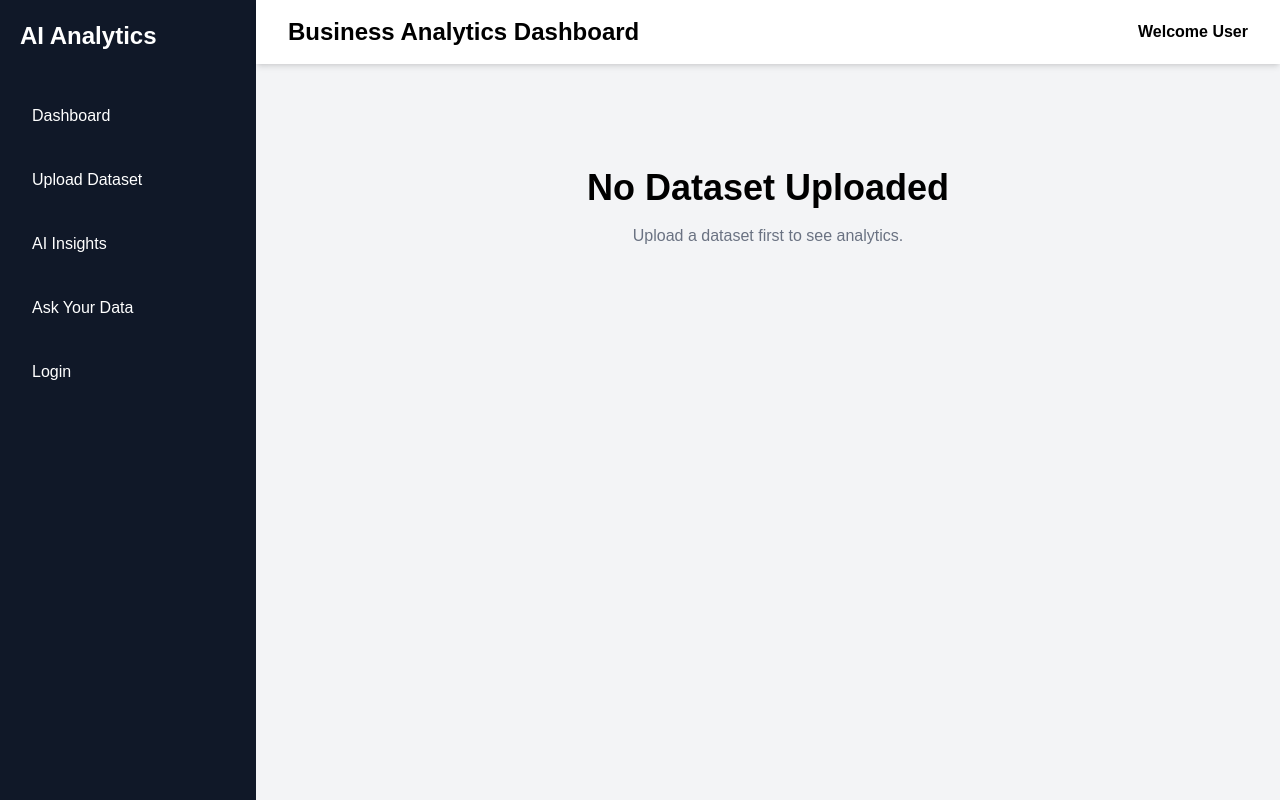
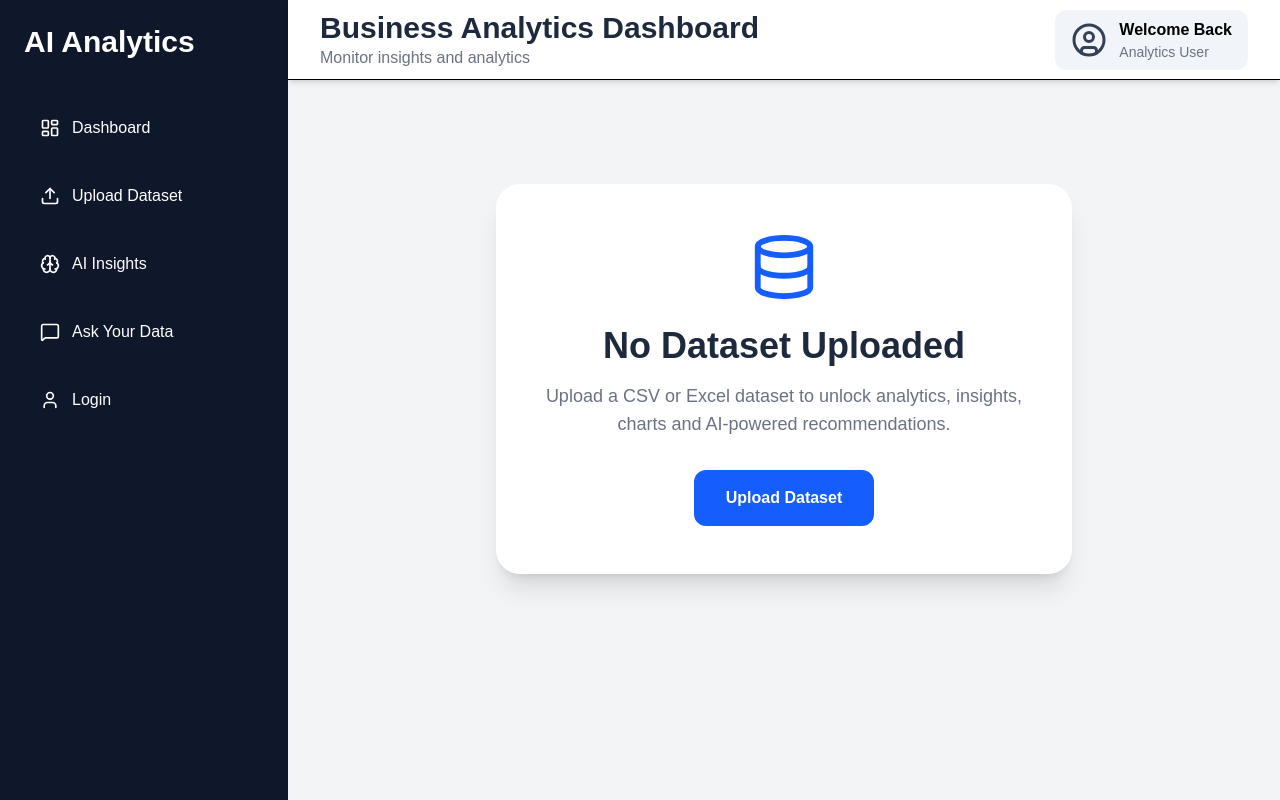
Before and after one commit to Jaskaran710/AI-Business-Analytics-Platform, a React (Vite) app in the folder client/: page / in a window 1280 px wide. Built offline with nearby package versions, Linux system fonts and the light colour scheme.

Commit message:
Improve dashboard UI and chart styling

```diff
--- a/client/package.json
+++ b/client/package.json
@@ -11,8 +11,10 @@
   },
   "dependencies": {
     "axios": "^1.16.1",
+    "lucide-react": "^1.17.0",
     "react": "^19.2.6",
     "react-dom": "^19.2.6",
+    "react-hot-toast": "^2.6.0",
     "react-icons": "^5.6.0",
     "react-router-dom": "^7.16.0",
     "recharts": "^3.8.1"
--- a/client/src/charts/DataDistributionChart.jsx
+++ b/client/src/charts/DataDistributionChart.jsx
@@ -5,6 +5,15 @@ import {
   Tooltip,
   ResponsiveContainer
 } from "recharts";
+
+const COLORS = [
+  "#2563eb",
+  "#10b981",
+  "#f59e0b",
+  "#ef4444",
+  "#8b5cf6",
+  "#06b6d4"
+];
 
 const DataDistributionChart = ({ data }) => {
 
@@ -14,15 +23,19 @@ const DataDistributionChart = ({ data }) => {
 
   return (
 
-    <div className="bg-white p-6 rounded-xl shadow-md">
+    <div className="bg-white p-8 rounded-2xl shadow-xl border">
 
-      <h2 className="text-2xl font-bold mb-6">
+      <h2 className="text-2xl font-bold text-slate-800 mb-2">
         Data Distribution
       </h2>
 
+      <p className="text-gray-500 mb-6">
+        Distribution of dataset metrics
+      </p>
+
       <ResponsiveContainer
         width="100%"
-        height={350}
+        height={400}
       >
 
         <PieChart>
@@ -31,13 +44,22 @@ const DataDistributionChart = ({ data }) => {
             data={data}
             dataKey="value"
             nameKey="name"
-            outerRadius={120}
+            outerRadius={140}
             label
           >
 
             {
               data.map((entry, index) => (
-                <Cell key={index} />
+
+                <Cell
+                  key={index}
+                  fill={
+                    COLORS[
+                      index % COLORS.length
+                    ]
+                  }
+                />
+
               ))
             }
 
@@ -52,6 +74,7 @@ const DataDistributionChart = ({ data }) => {
     </div>
 
   );
+
 };
 
 export default DataDistributionChart;
--- a/client/src/charts/RevenueLineChart.jsx
+++ b/client/src/charts/RevenueLineChart.jsx
@@ -16,20 +16,28 @@ const RevenueLineChart = ({ data }) => {
 
   return (
 
-    <div className="bg-white p-6 rounded-xl shadow-md">
+    <div className="bg-white p-8 rounded-2xl shadow-xl border">
 
-      <h2 className="text-2xl font-bold mb-6">
+      <h2 className="text-2xl font-bold text-slate-800 mb-2">
         Revenue Trend
       </h2>
+
+      <p className="text-gray-500 mb-6">
+        Performance trend across metrics
+      </p>
 
       <ResponsiveContainer
         width="100%"
         height={350}
       >
 
-        <LineChart data={data}>
+        <LineChart
+          data={data}
+        >
 
-          <CartesianGrid strokeDasharray="3 3" />
+          <CartesianGrid
+            strokeDasharray="4 4"
+          />
 
           <XAxis dataKey="name" />
 
@@ -40,6 +48,9 @@ const RevenueLineChart = ({ data }) => {
           <Line
             type="monotone"
             dataKey="value"
+            stroke="#10b981"
+            strokeWidth={3}
+            dot={{ r: 5 }}
           />
 
         </LineChart>
--- a/client/src/charts/SalesBarChart.jsx
+++ b/client/src/charts/SalesBarChart.jsx
@@ -16,22 +16,38 @@ const SalesBarChart = ({ data }) => {
 
   return (
 
-    <div className="bg-white p-6 rounded-xl shadow-md">
+    <div className="bg-white p-8 rounded-2xl shadow-xl border">
 
-      <h2 className="text-2xl font-bold mb-6">
+      <h2 className="text-2xl font-bold text-slate-800 mb-2">
         Sales Overview
       </h2>
+
+      <p className="text-gray-500 mb-6">
+        Dataset metric distribution
+      </p>
 
       <ResponsiveContainer
         width="100%"
         height={350}
       >
 
-        <BarChart data={data}>
+        <BarChart
+          data={data}
+          margin={{
+            top: 10,
+            right: 20,
+            left: 0,
+            bottom: 10
+          }}
+        >
 
-          <CartesianGrid strokeDasharray="3 3" />
+          <CartesianGrid
+            strokeDasharray="4 4"
+          />
 
-          <XAxis dataKey="name" />
+          <XAxis
+            dataKey="name"
+          />
 
           <YAxis />
 
@@ -39,6 +55,8 @@ const SalesBarChart = ({ data }) => {
 
           <Bar
             dataKey="value"
+            radius={[8, 8, 0, 0]}
+            fill="#2563eb"
           />
 
         </BarChart>
@@ -48,6 +66,7 @@ const SalesBarChart = ({ data }) => {
     </div>
 
   );
+
 };
 
 export default SalesBarChart;
--- a/client/src/components/Navbar.jsx
+++ b/client/src/components/Navbar.jsx
@@ -1,17 +1,48 @@
+import { UserCircle } from "lucide-react";
+
 const Navbar = () => {
+
   return (
-    <div className="h-16 bg-white shadow-md flex items-center justify-between px-8">
 
-      <h2 className="text-2xl font-bold">
-        Business Analytics Dashboard
-      </h2>
+    <div className="h-20 bg-white shadow-md flex items-center justify-between px-8 border-b">
 
-      <div className="font-semibold">
-        Welcome User
+      <div>
+
+        <h2 className="text-3xl font-bold text-slate-800">
+          Business Analytics Dashboard
+        </h2>
+
+        <p className="text-gray-500">
+          Monitor insights and analytics
+        </p>
+
+      </div>
+
+      <div className="flex items-center gap-3 bg-slate-100 px-4 py-2 rounded-xl">
+
+        <UserCircle
+          size={36}
+          className="text-slate-700"
+        />
+
+        <div>
+
+          <p className="font-semibold">
+            Welcome Back
+          </p>
+
+          <p className="text-sm text-gray-500">
+            Analytics User
+          </p>
+
+        </div>
+
       </div>
 
     </div>
+
   );
+
 };
 
 export default Navbar;
--- a/client/src/components/Sidebar.jsx
+++ b/client/src/components/Sidebar.jsx
@@ -1,52 +1,71 @@
 import { Link } from "react-router-dom";
 
+import {
+  LayoutDashboard,
+  Upload,
+  Brain,
+  MessageSquare,
+  User
+} from "lucide-react";
+
 const Sidebar = () => {
+
   return (
-    <div className="w-64 min-h-screen bg-gray-900 text-white p-5">
-      <h1 className="text-2xl font-bold mb-10">
+
+    <div className="w-72 min-h-screen bg-slate-900 text-white p-6 shadow-2xl">
+
+      <h1 className="text-3xl font-bold mb-10">
         AI Analytics
       </h1>
 
-      <div className="flex flex-col gap-4">
+      <div className="flex flex-col gap-3">
 
         <Link
           to="/"
-          className="hover:bg-gray-700 p-3 rounded-lg"
+          className="flex items-center gap-3 hover:bg-slate-800 p-4 rounded-xl transition"
         >
+          <LayoutDashboard size={20} />
           Dashboard
         </Link>
 
         <Link
           to="/upload"
-          className="hover:bg-gray-700 p-3 rounded-lg"
+          className="flex items-center gap-3 hover:bg-slate-800 p-4 rounded-xl transition"
         >
+          <Upload size={20} />
           Upload Dataset
         </Link>
 
         <Link
           to="/ai-insights"
-          className="hover:bg-gray-700 p-3 rounded-lg"
+          className="flex items-center gap-3 hover:bg-slate-800 p-4 rounded-xl transition"
         >
+          <Brain size={20} />
           AI Insights
         </Link>
 
         <Link
           to="/ask-data"
-          className="hover:bg-gray-700 p-3 rounded-lg"
+          className="flex items-center gap-3 hover:bg-slate-800 p-4 rounded-xl transition"
         >
+          <MessageSquare size={20} />
           Ask Your Data
         </Link>
 
         <Link
           to="/login"
-          className="hover:bg-gray-700 p-3 rounded-lg"
+          className="flex items-center gap-3 hover:bg-slate-800 p-4 rounded-xl transition"
         >
+          <User size={20} />
           Login
         </Link>
 
       </div>
+
     </div>
+
   );
+
 };
 
 export default Sidebar;
--- a/client/src/main.jsx
+++ b/client/src/main.jsx
@@ -1,5 +1,7 @@
 import { StrictMode } from "react";
 import { createRoot } from "react-dom/client";
+
+import { Toaster } from "react-hot-toast";
 
 import "./index.css";
 
@@ -17,6 +19,10 @@ createRoot(
 
     <AnalyticsProvider>
 
+      <Toaster
+        position="top-right"
+      />
+
       <App />
 
     </AnalyticsProvider>
--- a/client/src/pages/Dashboard.jsx
+++ b/client/src/pages/Dashboard.jsx
@@ -1,4 +1,5 @@
 import { useContext } from "react";
+import { Database } from "lucide-react";
 
 import DashboardLayout from "../layouts/DashboardLayout";
 
@@ -29,15 +30,36 @@ const Dashboard = () => {
 
       <DashboardLayout>
 
-        <div className="text-center py-20">
+        <div className="flex justify-center items-center py-20">
 
-          <h1 className="text-4xl font-bold mb-4">
-            No Dataset Uploaded
-          </h1>
+          <div className="bg-white shadow-xl rounded-3xl p-12 text-center max-w-xl w-full">
 
-          <p className="text-gray-500">
-            Upload a dataset first to see analytics.
-          </p>
+            <div className="flex justify-center mb-6">
+
+              <Database
+                size={70}
+                className="text-blue-600"
+              />
+
+            </div>
+
+            <h1 className="text-4xl font-bold mb-4 text-slate-800">
+              No Dataset Uploaded
+            </h1>
+
+            <p className="text-gray-500 text-lg mb-8">
+              Upload a CSV or Excel dataset to unlock analytics,
+              insights, charts and AI-powered recommendations.
+            </p>
+
+            <a
+              href="/upload"
+              className="inline-block bg-blue-600 hover:bg-blue-700 text-white px-8 py-4 rounded-xl font-semibold transition"
+            >
+              Upload Dataset
+            </a>
+
+          </div>
 
         </div>
 
--- a/client/src/pages/Upload.jsx
+++ b/client/src/pages/Upload.jsx
@@ -1,5 +1,6 @@
 import { useState, useContext } from "react";
 import axios from "axios";
+import toast from "react-hot-toast";
 
 import DashboardLayout from "../layouts/DashboardLayout";
 import { AnalyticsContext } from "../context/AnalyticsContext";
@@ -35,13 +36,20 @@ const Upload = () => {
   const handleUpload = async () => {
 
     if (!selectedFile) {
-      alert("Please select a file first");
+      toast.error("Please select a file first");
       return;
     }
 
     try {
 
       setLoading(true);
+
+      toast.loading(
+        "Uploading dataset...",
+        {
+          id: "upload"
+        }
+      );
 
       const formData = new FormData();
 
@@ -54,13 +62,23 @@ const Upload = () => {
 
       setAnalytics(response.data.analytics);
 
-      alert(response.data.message);
+      toast.success(
+  "Dataset uploaded successfully",
+  {
+    id: "upload"
+  }
+);
 
     } catch (error) {
 
       console.error(error);
 
-      alert("Upload failed");
+      toast.error(
+  "Upload failed",
+  {
+    id: "upload"
+  }
+);
 
     } finally {
 
@@ -109,7 +127,8 @@ const Upload = () => {
 
             <button
               onClick={handleUpload}
-              className="bg-blue-600 hover:bg-blue-700 text-white px-6 py-3 rounded-xl font-semibold"
+              disabled={loading}
+              className="bg-blue-600 hover:bg-blue-700 disabled:bg-gray-400 text-white px-6 py-3 rounded-xl font-semibold flex items-center gap-2"
             >
               {
                 loading
```
Also changed, not shown: client/src/components/AnalyticsCards.jsx (+70 -22 lines), 1 other file (tests, documents, lock files or other folders).
